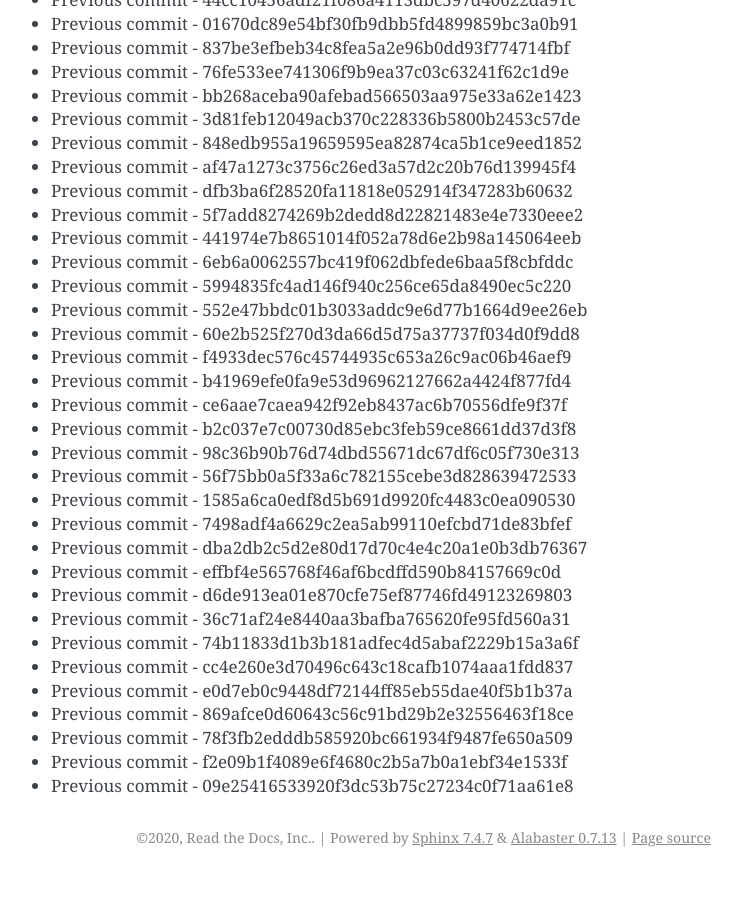
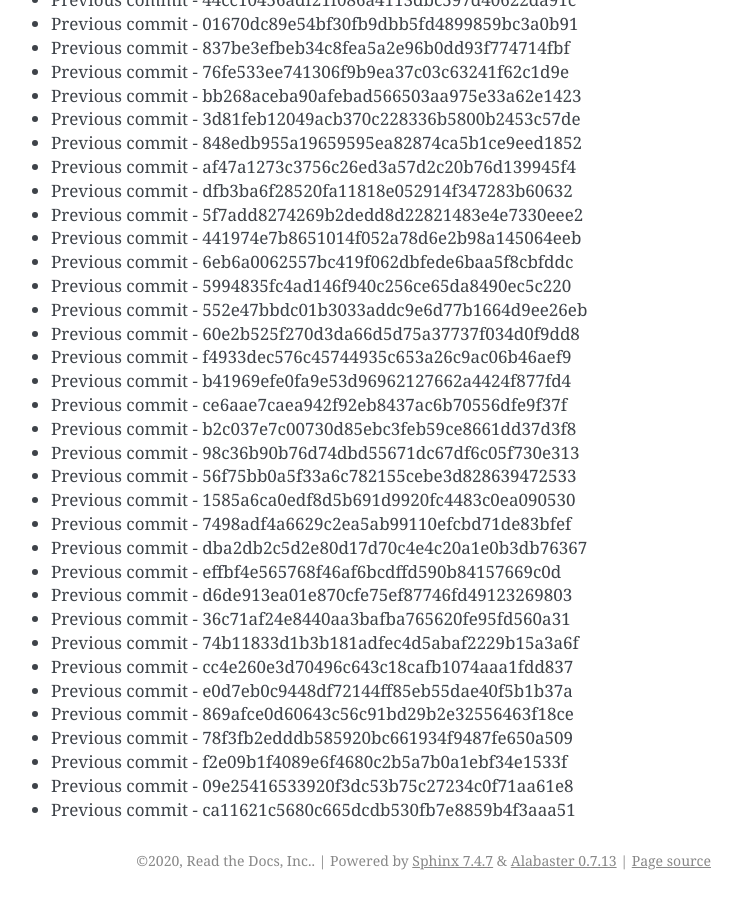
Before and after one commit to readthedocs/rtd-git-stresstest, a Sphinx documentation site: the page built from docs/updates.rst, in a window 1280 px wide and 900 px high, scrolled down 95438 px. Shown: the whole window, without its empty margins (399-1141 px from the left). Built offline with Sphinx 7.4.7, drawn with Linux system fonts in a browser that asks for light colours; before the commit the page ends 96315 px from its top, so only the background shows below that.

Commit message:
Generating commit from previous: ca11621c5680c665dcdb530fb7e8859b4f3aaa51

```diff
--- a/docs/updates.rst
+++ b/docs/updates.rst
@@ -4042,3 +4042,4 @@ It can be tested for any performance characteristics.
 * Previous commit - 78f3fb2edddb585920bc661934f9487fe650a509
 * Previous commit - f2e09b1f4089e6f4680c2b5a7b0a1ebf34e1533f
 * Previous commit - 09e25416533920f3dc53b75c27234c0f71aa61e8
+* Previous commit - ca11621c5680c665dcdb530fb7e8859b4f3aaa51
```
